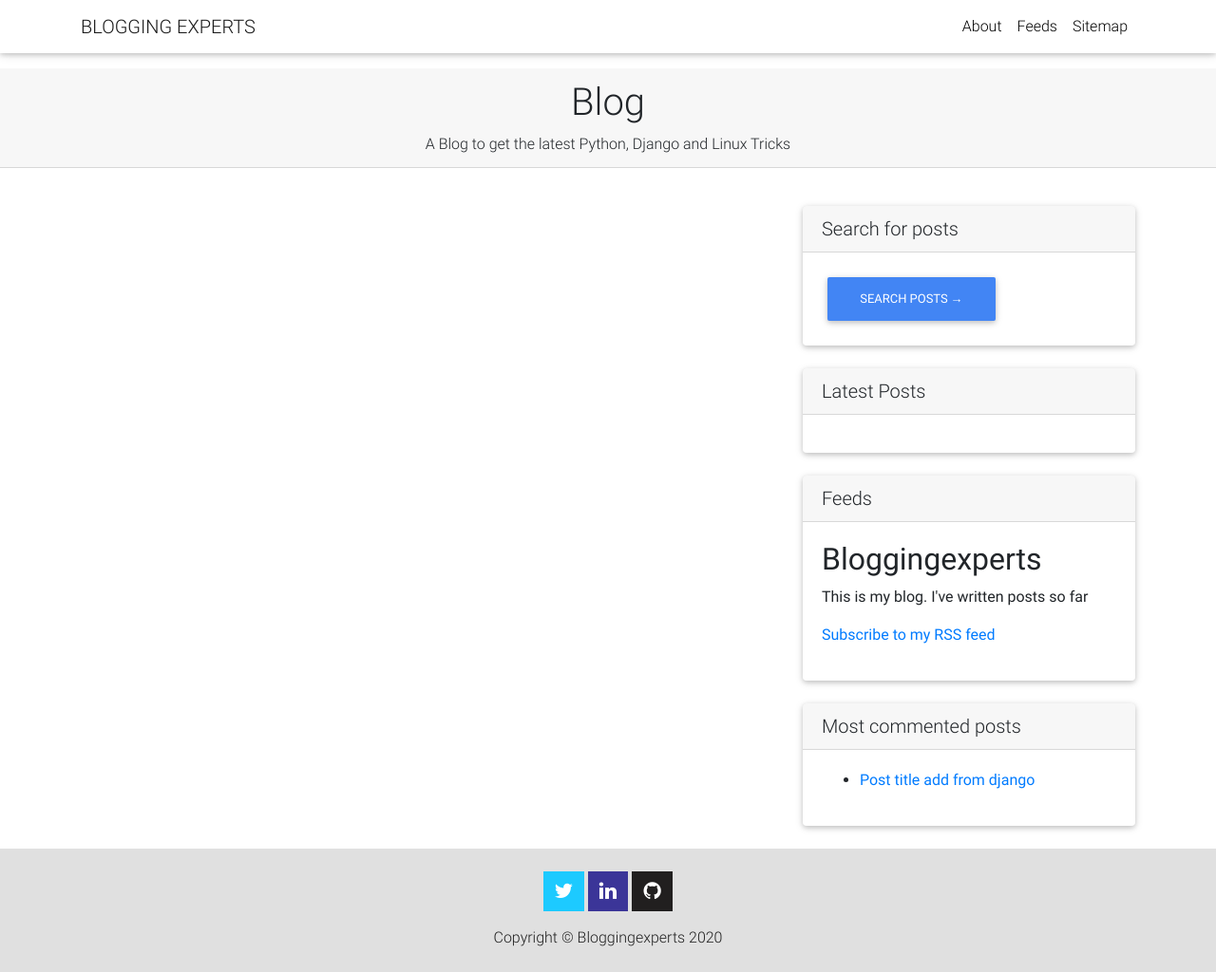
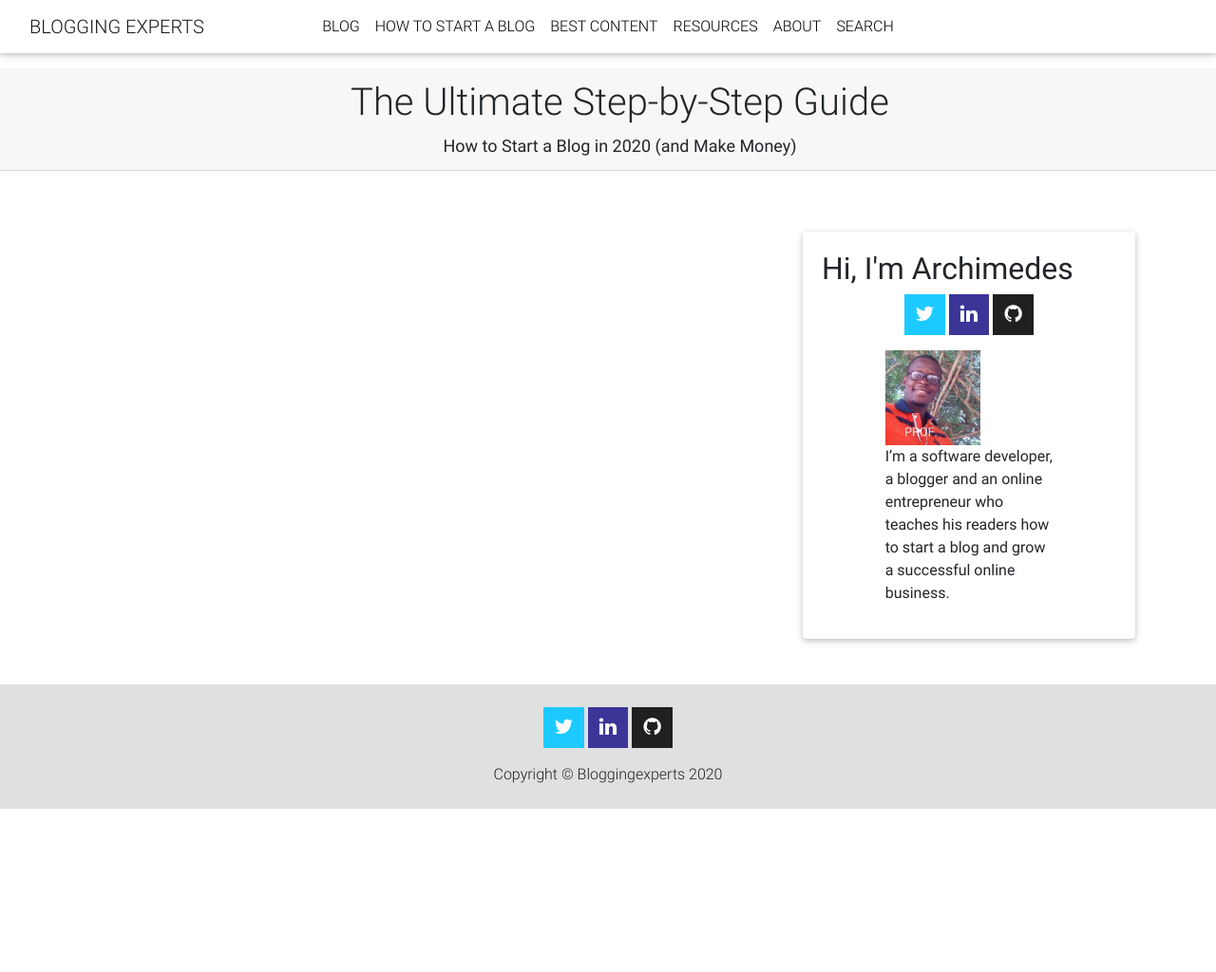
Before and after one commit to archimedessena/blogging, a Django app: template blogs/templates/blogs/home.html in a window 1280 px wide. Shown: the whole page at 95% size. After the commit the page ends 852 px from the top, so only its background shows below. Run offline with Django 3.2, Linux system fonts and the light colour scheme; the template is opened without the code that fills it, so the values that code supplies are empty; parts of the project's set-up code (start-up, migrations or seed data) failed here and were passed over; some libraries are stand-ins or nearby versions.

Commit message:
listviews

```diff
--- a/blogs/admin.py
+++ b/blogs/admin.py
@@ -1 +1,4 @@
 from django.contrib import admin
+from .models import Post
+
+admin.site.register(Post)
--- a/blogs/static/assets/css/blogs.css
+++ b/blogs/static/assets/css/blogs.css
@@ -173,3 +173,22 @@
 /*        background: grey;*/
 /*    }*/
 /*}*/
+
+/* Here*/
+
+
+.navbar-nav.navbar-center {
+    position: absolute;
+    left: 50%;
+    transform: translateX(-50%);
+}
+
+.nav-item.nav-link{
+    margin: 50px;
+
+
+}
+
+/*.col-md-4.shift
+
+}*/
--- a/blogs/templates/blogs/base.html
+++ b/blogs/templates/blogs/base.html
@@ -26,40 +26,52 @@
 <body>
 <!-- Navigation -->
 <nav class="navbar navbar-light bg-white navbar-expand-lg fixed-top" id="mainNav">
-    <div class="container">
+    <div class="container-fluid">
         <a class="navbar-brand" href="#">BLOGGING EXPERTS</a>
         <button class="navbar-toggler" type="button" data-toggle="collapse" data-target="#navbarResponsive"
                 aria-controls="navbarResponsive" aria-expanded="false" aria-label="Toggle navigation">
             <span class="navbar-toggler-icon"></span>
     </button>
         <div class="collapse navbar-collapse" id="navbarResponsive">
-            <ul class="navbar-nav ml-auto">
+            <ul class="navbar-nav navbar-center ml-auto ">
                <!---- <li class="nav-item active">
                     <a class="nav-link" href="#">Home
                         <span class="sr-only">(current)</span>
                     </a>
                 </li> -->
                 <li class="nav-item">
-                    <a class="nav-link" href="#">About</a>
+                    <a class="nav-link" href="#">BLOG</a>
                 </li>
                 <li class="nav-item">
-                    <a class="nav-link" href="#">Feeds</a>
+                    <a class="nav-link" href="#">HOW TO START A BLOG</a>
                 </li>
                 <li class="nav-item">
-                    <a class="nav-link" href="">Sitemap</a>
+                    <a class="nav-link" href="#">BEST CONTENT</a>
+                </li>
+                <li class="nav-item">
+                    <a class="nav-link" href="#">RESOURCES</a>
+                </li>
+                <li class="nav-item">
+                    <a class="nav-link" href="#">ABOUT</a>
+                    <li class="nav-item">
+                        <a class="nav-link" href="#">SEARCH</a>
+                    </li>
                 </li>
             </ul>
         </div>
     </div>
 </nav>
 
+
 <header class="card-header masthead my-3">
         <div class="overlay"></div>
         <div class="container">
             <div class="row">
-                <div class="col-md-10 col-lg-8 mx-auto">
+                <div class="col-md-10 col-lg-8 mx-auto" style="padding-left: 40px;">
                     <div class="site-heading" style="text-align: center;">
-                        <h1>Blog</h1><span class="subheading">A Blog to get the latest Python, Django and Linux Tricks</span>
+                        <h1>The Ultimate Step-by-Step Guide
+                        </h1><span class="subheading" style="font-size: large;"><strong>How to Start a Blog in 2020 (and Make Money)</strong>
+                        </span>
                     </div>
                 </div>
             </div>
@@ -77,57 +89,26 @@
             {% endblock %}
         </div>
         <!-- Sidebar Widgets Column -->
-        <div class="col-md-4">
+        <div class="col-md-4 shift">
 
-            <!-- Search Widget -->
-            <div class="card my-4">
-                <h5 class="card-header">Search for posts</h5>
+            <!-- Side Widget -->
+            <div class="card my-5">
                 <div class="card-body">
-                    <div class="input-group">
-              <span class="input-group-btn">
-            <a href="" class="btn btn-primary">Search Posts &rarr;</a>
-              </span>
-                    </div>
-                </div>
-            </div>
-
-            <!-- Latest Posts Widgets -->
-            <div class="card my-4">
-                <h5 class="card-header">Latest Posts</h5>
-                <div class="card-body">
+                    <h2>Hi, I'm Archimedes</h2>
+                    <div class="container-fluid">
                         <div class="row">
-                        <div class="col-lg-6">
-                            <ul class="list-unstyled mb-0">
-                            <!--There should be a link here-->
+                           <div class="col-md-10 col-lg-8 mx-auto">
+                                <ul class="list-inline text-center">
+                                    <a href="https://twitter.com/Developerayyo" target="blank"><li class="list-inline-item"><span class="fa-stack fa-lg"><i class="fa fa-circle fa-stack-2x"></i><i class="fa fa-twitter fa-stack-1x fa-inverse"></i></span></li></a>
+                                    <a href="https://www.linkedin.com/in/babalola-peter-689768163/" target="blank"><li class="list-inline-item"><span class="fa-stack fa-lg"><i class="fa fa-circle fa-stack-2x"></i><i class="fa fa-linkedin fa-stack-1x fa-inverse"></i></span></li></a>
+                                    <a href="https://github.com/developerayyo" target="blank"><li class="list-inline-item"><span class="fa-stack fa-lg"><i class="fa fa-circle fa-stack-2x"></i><i class="fa fa-github fa-stack-1x fa-inverse"></i></span></li></a>
                                 </ul>
+                               <img src="/blogs/static/assets/img/arc.jpg" height="100" width="100">
+                           <div><p>I’m a software developer, a blogger and an online entrepreneur who teaches his readers how to start a blog and grow a successful online business.</p>
                             </div>
                             </div>
                         </div>
                     </div>
-
-            <!-- Side Widget -->
-            <div class="card my-4">
-                <h5 class="card-header">Feeds</h5>
-                <div class="card-body">
-                    <h2>Bloggingexperts</h2>
-                    <p>This is my blog. I've written <!--number of posts shared link-->posts so far</p>
-                    <p>
-                        <a href="#">Subscribe to my RSS feed</a>
-                    </p>
-                </div>
-            </div>
-            <!-- Side Widget -->
-            <div class="card my-4">
-                <h5 class="card-header">Most commented posts</h5>
-                <div class="card-body">
-                    <!--There should be a link here -->
-                    <ul>
-                        <!--A forloop here-->
-                            <li>
-                                <a href="#">Post title add from django</a>
-                            </li>
-                        <!--end of forloop-->
-                    </ul>
                </div>
             </div>
         </div>
@@ -135,7 +116,7 @@
 </div>
 <!-- Footer -->
 <footer class="py-4 bg-light">
-    <div class="container">
+    <div class="container-fluid">
         <div class="row">
             <div class="col-md-10 col-lg-8 mx-auto">
                 <ul class="list-inline text-center">
@@ -147,6 +128,8 @@
             </div>
         </div>
     </div>
+
+
     <!-- /.container -->
 </footer>
 <script src="{% static "assets/vendor/jquery/jquery.min.js" %}"></script>
--- a/blogs/urls.py
+++ b/blogs/urls.py
@@ -1,7 +1,10 @@
 from django.urls import path
-from . import views
+
+from blogs.views import home, BestContentList
 
 urlpatterns = [
     path('', views.home, name='home'),
+    path('posts/', BestContentList.as_view()),
+
 
 ]
```
Also changed, not shown: blogs/views.py (+8 -1 lines), blogs/migrations/0003_post.py (added), blogs/static/assets/img/arc.jpg (added), db.sqlite3, img/Now.jpg (added). Lines whose indentation alone changed are shown as unchanged.
